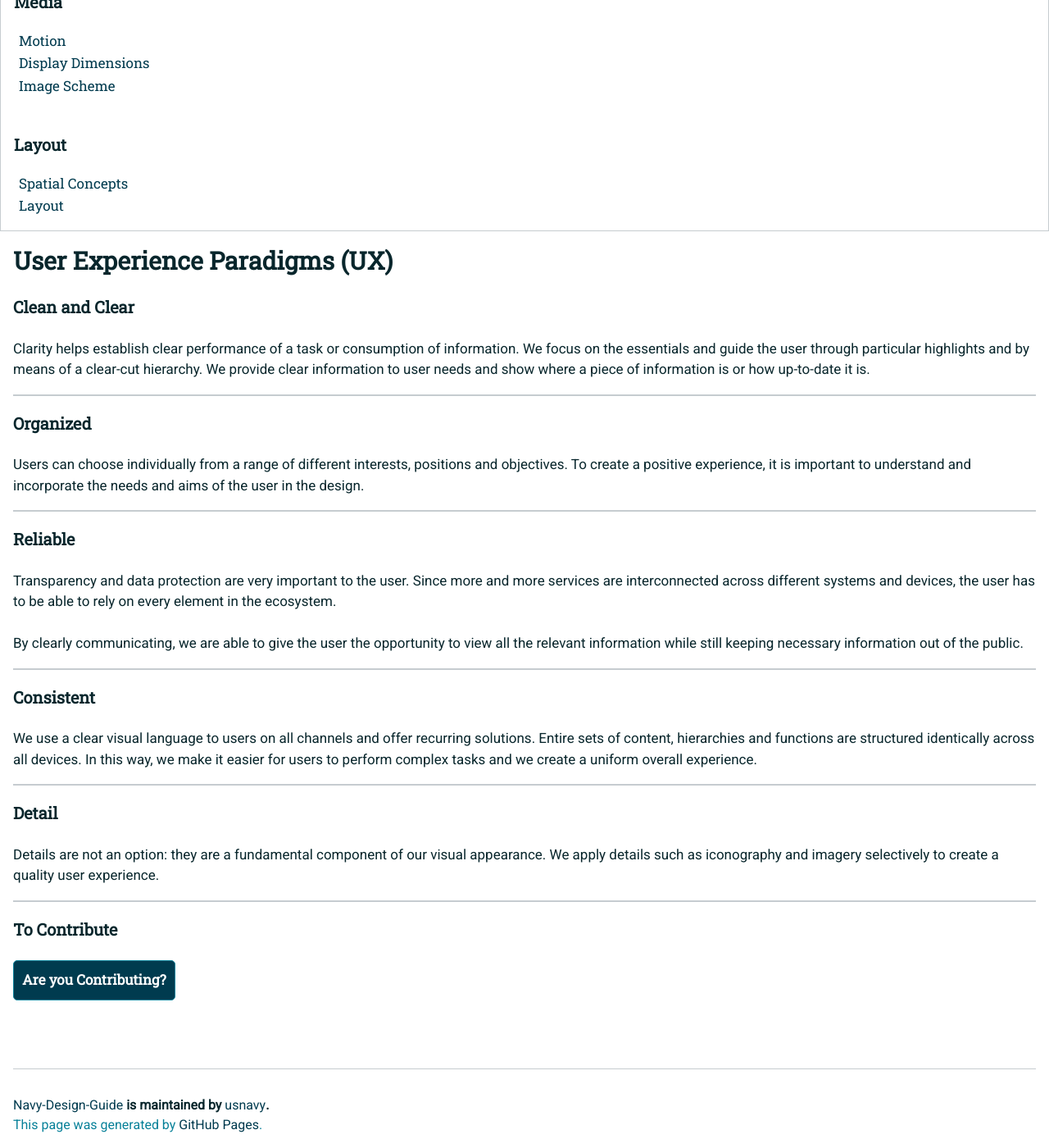
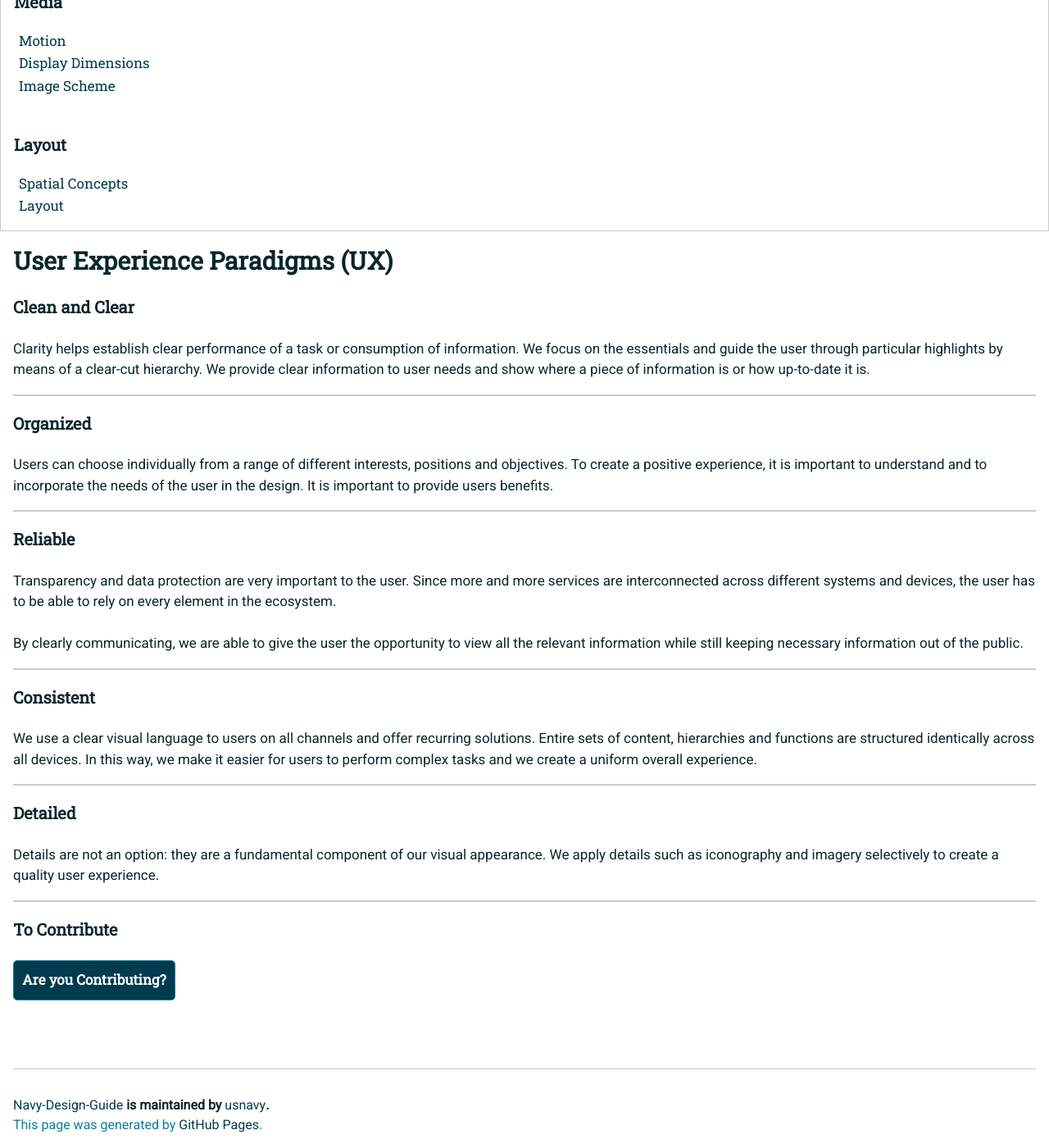
Before and after one commit to usnavy/Navy-Design-Guide, a Jekyll site: the page built from ux-paradigms.md, in a window 1280 px wide and 1400 px high, scrolled down 1412 px. Shown: the whole window at 82% size. Built offline with Jekyll 4.4.1, drawn with Linux system fonts in a browser that asks for light colours; nearby versions of some CDN libraries; our own code applies the rules of GitHub Pages for plain Markdown files.

Commit message:
Update ux-paradigms.md

```diff
--- a/ux-paradigms.md
+++ b/ux-paradigms.md
@@ -2,13 +2,13 @@
 
 ### Clean and Clear
 
-Clarity helps establish clear performance of a task or consumption of information. We focus on the essentials and guide the user through particular highlights and by means of a clear-cut hierarchy. We provide clear information to user needs and show where a piece of information is or how up-to-date it is.
+Clarity helps establish clear performance of a task or consumption of information. We focus on the essentials and guide the user through particular highlights by means of a clear-cut hierarchy. We provide clear information to user needs and show where a piece of information is or how up-to-date it is.
 
 <hr>
 
 ### Organized
 
-Users can choose individually from a range of different interests, positions and objectives. To create a positive experience, it is important to understand and incorporate the needs and aims of the user in the design.
+Users can choose individually from a range of different interests, positions and objectives. To create a positive experience, it is important to understand and to incorporate the needs of the user in the design. It is important to provide users benefits.
 
 <hr>
 
@@ -26,7 +26,7 @@ We use a clear visual language to users on all channels and offer recurring solu
 
 <hr>
 
-### Detail
+### Detailed
 
 Details are not an option: they are a fundamental component of our visual appearance. We apply details such as iconography and imagery selectively to create a quality user experience.
 
```
